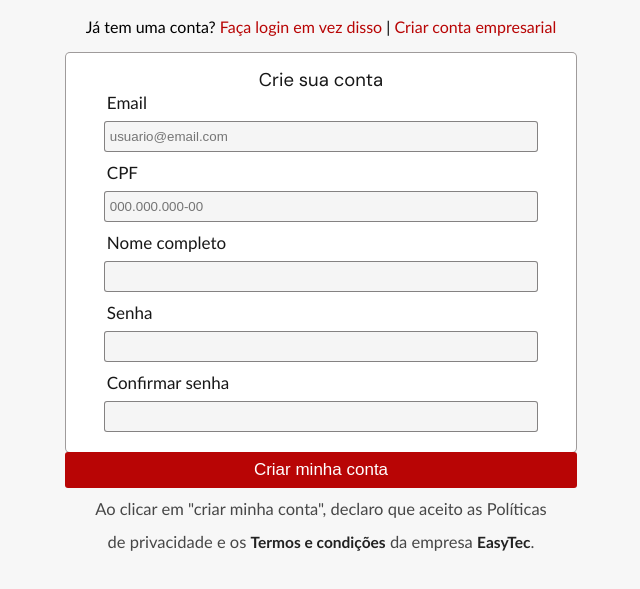
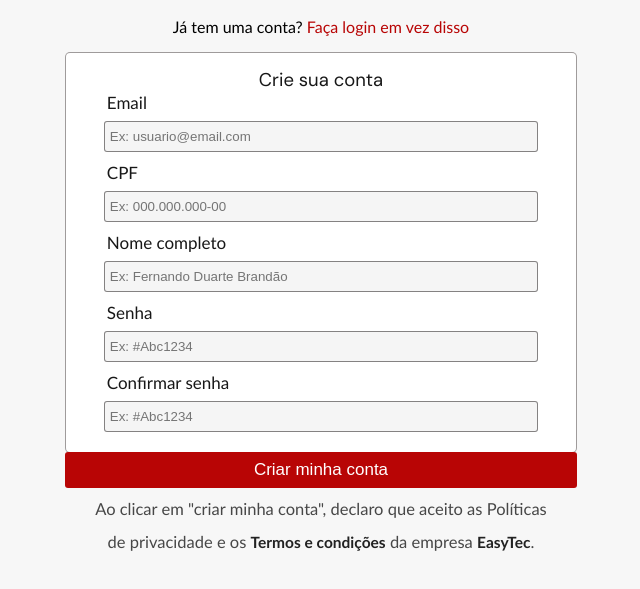
Before and after one commit to daniel-fajan/easy_park, a plain HTML site: page projeto-site/site-aplicacao/APLICACAO_WEB/CADASTRO_LOGIN/HTML/CadastroUsuario.html in a window 1280 px wide. Shown: the part 97-686 px from the top of the page, without its empty margins (319-959 px from the left). Drawn offline with Linux system fonts and the light colour scheme.

Commit message:
Editando telas de cadastro

```diff
--- a/projeto-site/site-aplicacao/APLICACAO_WEB/CADASTRO_LOGIN/CSS/CadastroEmpresarial.css
+++ b/projeto-site/site-aplicacao/APLICACAO_WEB/CADASTRO_LOGIN/CSS/CadastroEmpresarial.css
@@ -1,6 +1,6 @@
 @import url('https://fonts.googleapis.com/css?family=DM+Sans&display=swap');
 body{
-    background-color: rgb(247, 247, 247);
+    background-color: rgb(31, 31, 31);
 }
 
 .logo_easypark{
@@ -30,11 +30,12 @@ body{
 }
 
 .tela_cadastro .opcoes_conta{
-    border: 1px solid white;
+    border: 1px solid rgba(87, 80, 80, 0.568);
     border-radius: 5px;
+    background-color: rgb(235, 235, 235);
     padding-top: 15px;
     padding-bottom: 10px;
-    color: white;
+    color: rgba(0, 0, 0, 0.911);
     font-family: 'Trebuchet MS', 'Lucida Sans Unicode', 'Lucida Grande', 'Lucida Sans', Arial, sans-serif;
     font-size: 17px;
 
@@ -42,7 +43,7 @@ body{
 
 .opcoes_conta
 {
-    background-color: rgba(121, 119, 119, 0.63);
+    background-color: rgba(255, 255, 255, 0.63);
 }
 
 .opcoes_conta div {
@@ -54,7 +55,7 @@ body{
 input{
     border-radius: 3px;
     border: 1px solid rgba(121, 119, 119, 0.904);
-    background-color: white;
+    background-color: rgba(194, 194, 194, 0.39);
     width: 33vw;
     padding: 7px 5px;
     margin-top: 8px;
@@ -82,6 +83,7 @@ input{
 
 .perg_login{
     font-family: 'Trebuchet MS', 'Lucida Sans Unicode', 'Lucida Grande', 'Lucida Sans', Arial, sans-serif;
+    color:rgb(255, 255, 255);
 }
 .text span, .span{
     font-family: 'Trebuchet MS', 'Lucida Sans Unicode', 'Lucida Grande', 'Lucida Sans', Arial, sans-serif;
--- a/projeto-site/site-aplicacao/APLICACAO_WEB/CADASTRO_LOGIN/HTML/CadastroUsuario.html
+++ b/projeto-site/site-aplicacao/APLICACAO_WEB/CADASTRO_LOGIN/HTML/CadastroUsuario.html
@@ -12,21 +12,23 @@
 
     <div class="corpo">
         <img class="logo_easypark" src="../IMGS/Easy-Park.png" alt="">
-        <p class="perg_login">Já tem uma conta? <a class="login" href="Login.html">Faça login em vez disso</a> | <a href="./CadastroEmpresa.html" class="empresarial">Criar conta empresarial</a></p>
+        <p class="perg_login">Já tem uma conta? <a class="login" href="Login.html">Faça login em vez disso</a>
+           <!-- | <a href="./CadastroEmpresa.html" class="empresarial">Criar conta empresarial</a> -->
+        </p>
         <form class="tela_cadastro">
 
             <div class="opcoes_conta">
                 <span class="txt_conta">Crie sua conta</span>
                 <div class="txt_email"> Email</div>
-                <input type="email" id="login" placeholder="usuario@email.com" required>
+                <input type="email" id="login" placeholder="Ex: usuario@email.com" required>
                 <div class="txt_email">CPF</div>
-                <input type="text"  id="CPF" placeholder="000.000.000-00" required>
+                <input type="text"  id="CPF" placeholder="Ex: 000.000.000-00" required>
                 <div class="txt_email"> Nome completo</div>
-                <input type="text" id="login" required>
+                <input type="text" id="login" placeholder="Ex: Fernando Duarte Brandão" required>
                 <div class="txt_senha"> Senha</div>
-                <input type="password" id="senha" required>
+                <input type="password" id="senha" placeholder="Ex: #Abc1234" required>
                 <div class="txt_senha">Confirmar senha</div>
-                <input type="password" id="senha" required>
+                <input type="password" id="senha" placeholder="Ex: #Abc1234" required>
             </div>
             <button class="conta">Criar minha conta</button><br>
             <div class="text">
```
Also changed, not shown: projeto-site/site-aplicacao/APLICACAO_WEB/CADASTRO_LOGIN/HTML/Login.html (+2 -2 lines).
